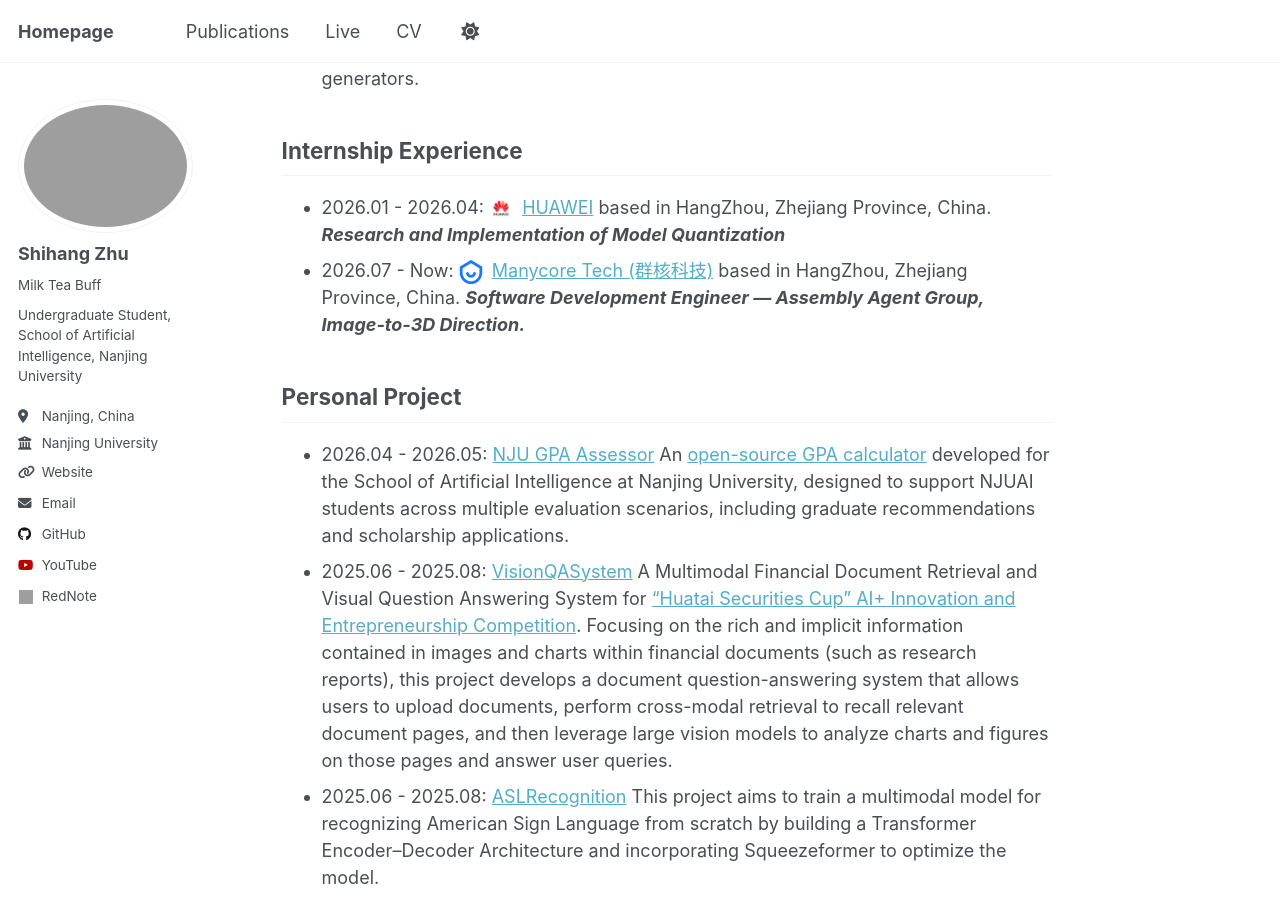
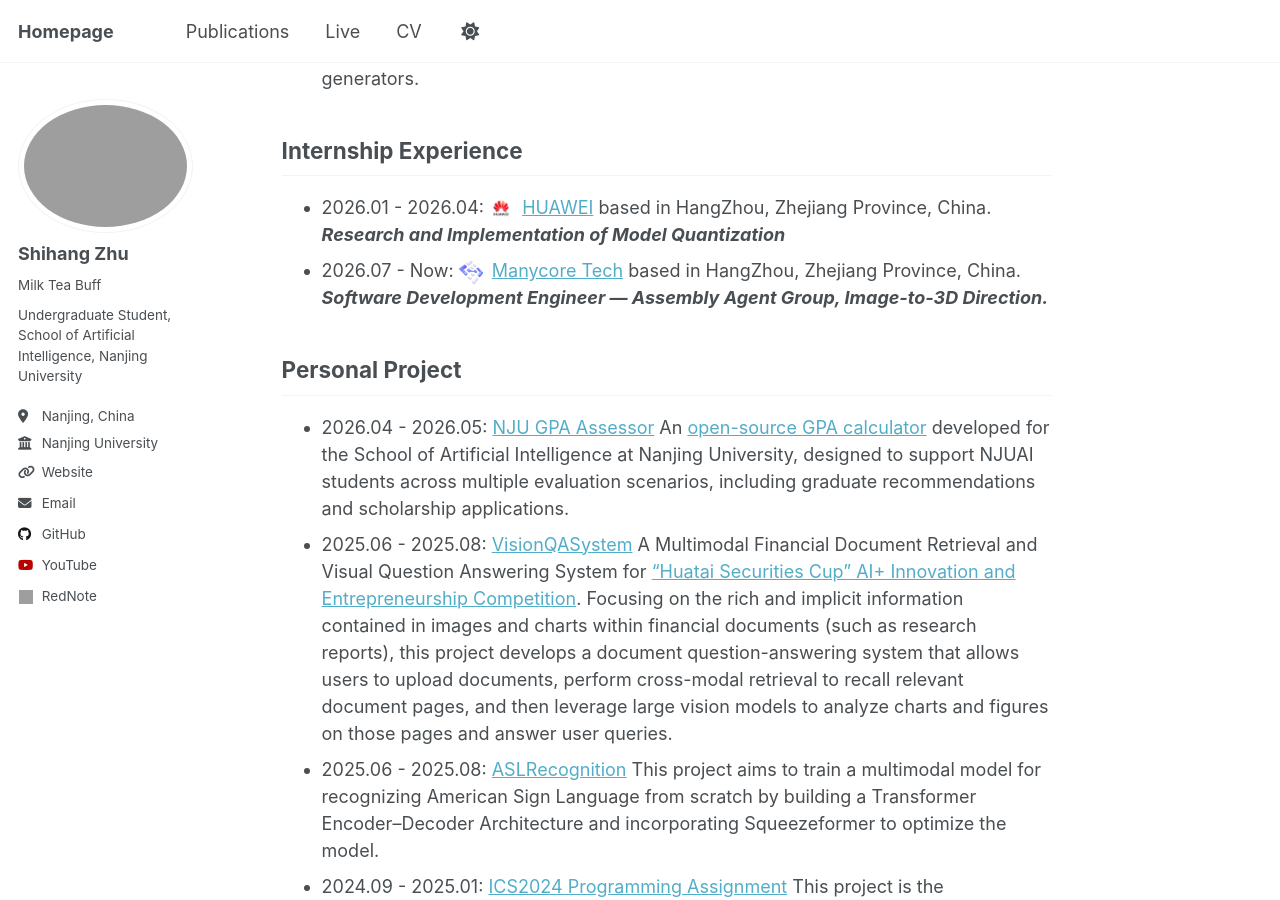
Before and after one commit to edzee3000/edzee3000.github.io, a Jekyll site: the page built from _pages/about.md, in a window 1280 px wide and 900 px high, scrolled down 580 px. Built offline with Jekyll 4.4.1, drawn with Linux system fonts in a browser that asks for light colours; a script that is not in the unit is left out; grey boxes are pictures that could not be loaded.

Commit message:
更新群核科技 logo 及官网链接为 manycoretech.com
Co-Authored-By: Claude <noreply@anthropic.com>

```diff
--- a/_pages/about.md
+++ b/_pages/about.md
@@ -27,7 +27,7 @@ Hi~ I am an undergraduate student who enrolled in 2023 at the School of Artifici
 
 ## Internship Experience
 - 2026.01 - 2026.04: <img src="../images/HUAWEI.png" style="width:24px; height:24px; margin-right:4px;"> [HUAWEI](https://www.huawei.com/cn/) based in HangZhou, Zhejiang Province, China. ***Research and Implementation of Model Quantization***
-- 2026.07 - Now: <img src="../images/MANYCORE.png" style="width:24px; height:24px; margin-right:4px;"> [Manycore Tech (群核科技)](https://www.manycore.cn/) based in HangZhou, Zhejiang Province, China. ***Software Development Engineer — Assembly Agent Group, Image-to-3D Direction.***
+- 2026.07 - Now: <img src="../images/MANYCORE.png" style="width:24px; height:24px; margin-right:4px;"> [Manycore Tech](https://manycoretech.com/) based in HangZhou, Zhejiang Province, China. ***Software Development Engineer — Assembly Agent Group, Image-to-3D Direction.***
 
 
 
```
Also changed, not shown: images/MANYCORE.png.
